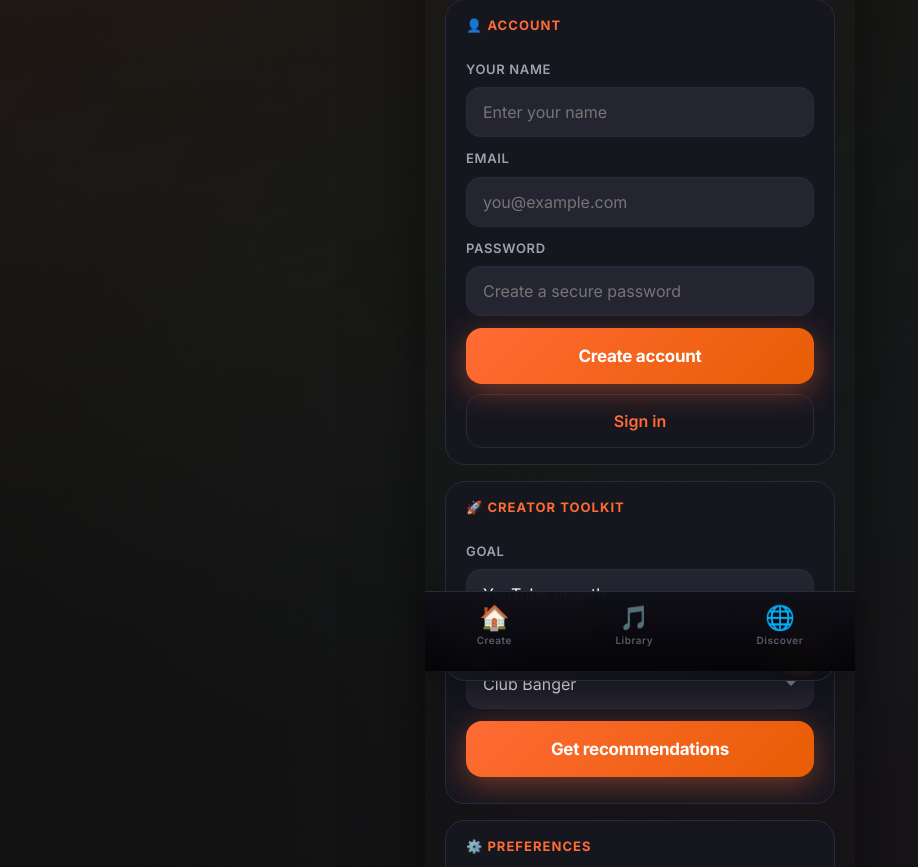
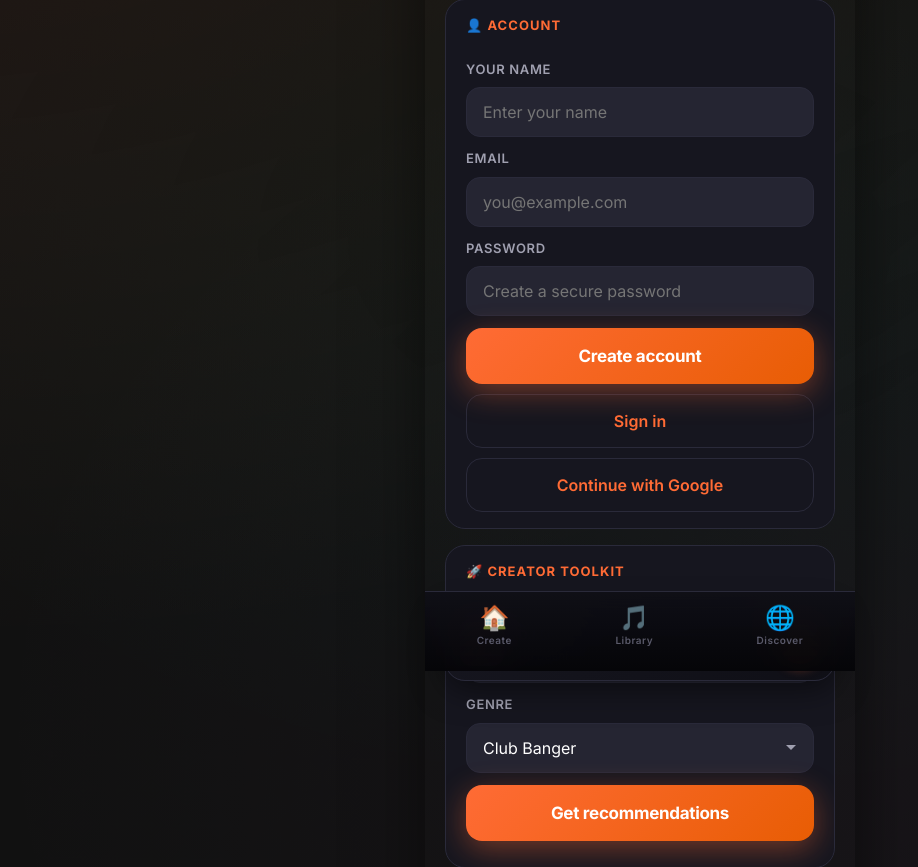
Before and after one commit to mbgeedidon1-design/dj-drop-factory-pro, a Flask app: page / in a window 1280 px wide, after a click on "⚙️". Shown: the part 129-996 px from the top of the page, without its empty margins (0-918 px from the left). Run offline with Flask 3, Linux system fonts and the light colour scheme; data comes from the database, SQL or seed files in the repository; both versions use the stored data as it was after the commit; data that the repository does not hold is empty.

Commit message:
Goodle sign in option implemented

```diff
--- a/app.py
+++ b/app.py
@@ -343,6 +343,22 @@ def login_user():
     return jsonify({"success": True, "user": {"id": user["id"], "name": user["name"], "email": user["email"]}, "token": _issue_token(user["id"])})
 
 
+@app.post("/api/auth/google")
+def google_auth():
+    data = request.get_json(silent=True) or {}
+    name = (data.get("name") or "Google User").strip()
+    email = (data.get("email") or "").strip().lower()
+
+    if not email:
+        return jsonify({"success": False, "error": "Email is required"}), 400
+
+    user = db.get_user_by_email(email)
+    if not user:
+        user = db.create_user({"name": name or "Google User", "email": email, "password": str(uuid.uuid4())})
+
+    return jsonify({"success": True, "user": {"id": user["id"], "name": user["name"], "email": user["email"]}, "token": _issue_token(user["id"])})
+
+
 @app.get("/api/auth/me")
 def current_user():
     user = get_authenticated_user()
--- a/templates/index.html
+++ b/templates/index.html
@@ -1285,6 +1285,7 @@
                         </div>
                         <button class="btn-primary" style="margin:0 0 10px 0; width:100%;" onclick="registerAccount()">Create account</button>
                         <button class="btn-secondary" style="margin:0; width:100%;" onclick="loginAccount()">Sign in</button>
+                        <button class="btn-secondary" style="margin:10px 0 0 0; width:100%;" onclick="continueWithGoogle()">Continue with Google</button>
                     </div>
                     <div id="authSignedIn" style="display:none;">
                         <div style="display:flex; align-items:center; gap:14px; margin-bottom:12px;">
@@ -2540,6 +2541,51 @@
             }
         }
 
+        async function continueWithGoogle() {
+            try {
+                const provider = window.google?.accounts?.id;
+                if (!provider) {
+                    showToast('⚠️ Google sign-in is unavailable right now');
+                    return;
+                }
+
+                provider.prompt((response) => {
+                    if (!response?.credential) {
+                        showToast('⚠️ Google sign-in was cancelled');
+                        return;
+                    }
+
+                    const payload = JSON.parse(atob(response.credential.split('.')[1]));
+                    const name = payload.name || payload.given_name || 'Google User';
+                    const email = payload.email;
+                    if (!email) {
+                        showToast('⚠️ Google account email is missing');
+                        return;
+                    }
+
+                    fetch('/api/auth/google', {
+                        method: 'POST',
+                        headers: { 'Content-Type': 'application/json' },
+                        body: JSON.stringify({ name, email })
+                    })
+                    .then(res => res.json())
+                    .then(data => {
+                        if (data.success) {
+                            localStorage.setItem('dj_drop_auth_token', data.token);
+                            localStorage.setItem('dj_drop_user', JSON.stringify(data.user));
+                            renderAuth();
+                            showToast('✅ Signed in with Google');
+                        } else {
+                            showToast('❌ ' + (data.error || 'Google sign-in failed'));
+                        }
+                    })
+                    .catch(() => showToast('❌ Google sign-in failed'));
+                });
+            } catch (err) {
+                showToast('❌ Google sign-in failed');
+            }
+        }
+
         async function loadCreatorToolkit() {
             const goal = document.getElementById('toolkitGoal').value;
             const genre = document.getElementById('toolkitGenre').value;
@@ -2586,6 +2632,7 @@
         checkStatus();
         fetchTrendingGenres();
         fetchNameSuggestions();
+        renderAuth();
         </script>
 </body>
 </html>
```
Also changed, not shown: tests/test_app.py (+26 -0 lines), dj_drop_factory.db, 2 other files.
